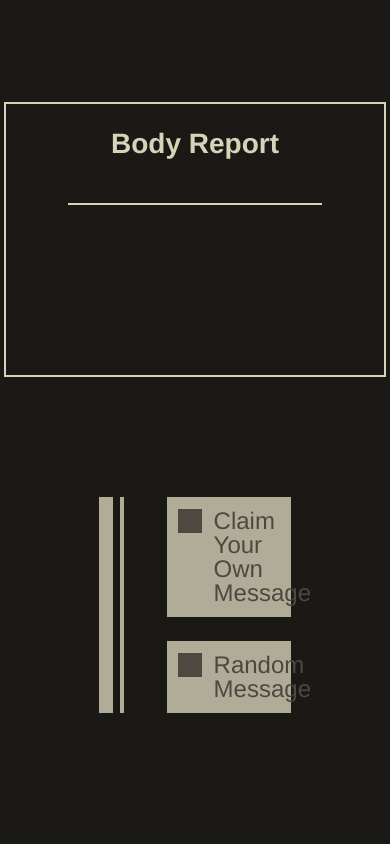
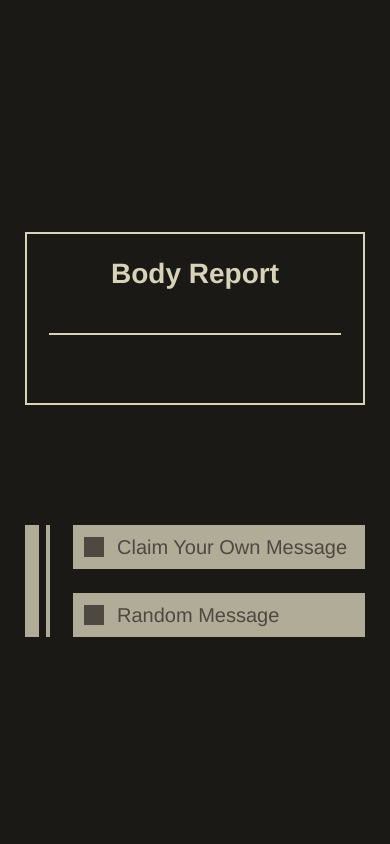
Before and after one commit to johnnoel/reliquary, a Symfony app: template templates/body-report.html.twig in a window 390 px wide. Run offline with Twig, Linux system fonts and the light colour scheme; the template is opened without the code that fills it, so the values that code supplies are empty; style sheets or scripts are compiled from the project's sources; some libraries are stand-ins or nearby versions.

Commit message:
Homepage and body report mobile styles

```diff
--- a/frontend/scss/_bodyreport.scss
+++ b/frontend/scss/_bodyreport.scss
@@ -5,13 +5,24 @@
     display: flex;
     flex-direction: column;
     justify-content: center;
+    padding: 25px 25px 0;
+    box-sizing: border-box;
+
+    @include mq($from: desktop) {
+        padding: 0;
+    }
 
     &-container {
         border: 2px solid $beige2;
-        padding: 26px 62px 80px;
+        padding: 26px 22px 34px;
         text-align: center;
-        width: 65vw;
         margin: 0 auto 120px;
+        box-sizing: border-box;
+
+        @include mq($from: desktop) {
+            width: 65%;
+            padding: 26px 62px 80px;
+        }
     }
 
     &-title {
@@ -22,10 +33,14 @@
 
     &-username {
         padding: 0 0 21px;
-        margin: 0 0 90px;
+        margin: 0 0 34px;
         line-height: 1;
         font-size: 18px;
         border-bottom: 2px solid $beige2;
+
+        @include mq($from: desktop) {
+            margin: 0 0 90px;
+        }
 
         a {
             color: $beige2;
@@ -41,6 +56,8 @@
 
     &-message {
         font-size: 22px;
+        margin: 0;
+        line-height: 1.35;
     }
 
     .btn {
@@ -48,9 +65,12 @@
     }
 
     .btnlist {
-        width: 32%;
         margin: 0 auto;
         border-left-color: $beige3;
+
+        @include mq($from: desktop) {
+            width: 32%;
+        }
 
         &:before {
             background: $beige3;
--- a/frontend/scss/_button.scss
+++ b/frontend/scss/_button.scss
@@ -5,22 +5,32 @@
     border: none;
     background: $beige4;
     color: $brown1; // should be $brown2 as currently doesn't even pass WCAG AA
-    padding: 12px 11px 12px 47px;
+    padding: 10px 12px 10px 44px;
     position: relative;
     cursor: pointer;
     text-align: left;
-    font-size: 24px;
-    line-height: 1;
+    font-size: 20px;
+    line-height: 1.2;
     text-decoration: none;
     transition: background-color 0.2s ease, color 0.2s ease;
+
+    @include mq($from: desktop) {
+        padding: 12px 11px 12px 47px;
+        font-size: 24px;
+    }
 
     i {
         position: absolute;
         top: 12px;
         left: 11px;
-        width: 24px;
-        height: 24px;
+        width: 20px;
+        height: 20px;
         background: $brown1;
+
+        @include mq($from: desktop) {
+            width: 24px;
+            height: 24px;
+        }
     }
 
     & + & {
@@ -42,12 +52,16 @@
         }
 
         &:before {
-            left: -60px;
+            left: -40px;
             top: 50%;
             transform: translateY(-50%);
             width: 40px;
             height: 30px;
             background: url(../img/select.png) no-repeat 0 0;
+
+            @include mq($from: desktop) {
+                left: -60px;
+            }
         }
 
         &:after {
@@ -63,8 +77,13 @@
 
 .btnlist {
     border-left: 14px solid $beige4;
-    padding-left: 54px;
+    padding-left: 34px;
     position: relative;
+    margin: 0 0 35px;
+
+    @include mq($from: desktop) {
+        padding-left: 54px;
+    }
 
     &:before {
         content: '';
--- a/frontend/scss/_home.scss
+++ b/frontend/scss/_home.scss
@@ -7,7 +7,14 @@
     nav {
         order: 2;
         flex-grow: 1;
-        width: 50%;
+
+        @include mq($from: tablet) {
+            width: 75%;
+        }
+
+        @include mq($from: desktop) {
+            width: 50%;
+        }
     }
 
     .info {
--- a/frontend/scss/_info.scss
+++ b/frontend/scss/_info.scss
@@ -1,12 +1,17 @@
 .info {
     box-sizing: border-box;
-    padding: 25px 0 25px 45px;
+    padding: 15px 35px 15px 35px;
     position: relative;
     background: $beige2;
     box-shadow: 3px 3px 0 0 #A9A48B;
     border-left: 13px solid $brown1;
-    line-height: 1;
-    font-size: 24px;
+    line-height: 1.25;
+    font-size: 18px;
+
+    @include mq($from: desktop) {
+        padding: 25px 45px 25px 45px;
+        font-size: 24px;
+    }
 
     &:before {
         content: '';
--- a/frontend/scss/app.scss
+++ b/frontend/scss/app.scss
@@ -1,4 +1,8 @@
-@import '~normalize.css/normalize.css';
+$mq-breakpoints: (
+    mobile: 320px,
+    tablet: 740px,
+    desktop: 980px,
+);
 
 $red: #9C5448;
 $brown1: #4D4941; // borders, active button background
@@ -7,6 +11,9 @@ $beige1: #C2BFA5; // page background
 $beige2: #D6D3B9; // modal background, brighter than beige1
 $beige3: #B0AC97; // body report button background
 $beige4: #A9A48B; // button background
+
+@import '~normalize.css/normalize.css';
+@import '~sass-mq/_mq.scss';
 
 @import 'home'; // homepage styles
 @import 'bodyreport'; // body report page styles
@@ -23,11 +30,15 @@ body {
     font-style: normal;
     background: $beige1 url(../img/grid.png) repeat 0 0;
     color: $brown2;
+    padding: 15px 0 25px 0;
     min-height: 100%;
-    padding: 35px 0 65px 0;
     box-sizing: border-box;
     display: flex;
     flex-direction: column;
+
+    @include mq($from: desktop) {
+        padding: 35px 0 65px 0;
+    }
 
     &.wf-active {
         font-weight: 600;
@@ -48,19 +59,28 @@ a {
 .container {
     border-top: 2px solid $brown1;
     border-bottom: 2px solid $brown1;
-    padding: 55px 65px 25px 60px;
+    padding: 45px 25px 25px 20px;
     position: relative;
     flex-grow: 1;
     display: flex;
     flex-direction: column;
 
+    @include mq($from: desktop) {
+        padding: 55px 65px 25px 60px;
+    }
+
     &:before, &:after {
         content: '';
         position: absolute;
-        left: 60px;
+        left: 20px;
         height: 35px;
-        width: calc(100% - 120px);
+        width: calc(100% - 60px);
         background: url(../img/divider.png) repeat-x -60px 0;
+
+        @include mq($from: desktop) {
+            left: 60px;
+            width: calc(100% - 120px);
+        }
     }
 
     &:before {
@@ -75,9 +95,13 @@ a {
 // text shadow title
 .shadowtitle {
     text-transform: uppercase;
-    line-height: 1;
-    font-size: 64px;
+    line-height: 1.2;
+    font-size: 42px;
     color: #434137;
     text-shadow: 8px 8px 0 #8f8d78;
-    margin: 0;
+    margin: 0 0 35px;
+
+    @include mq($from: desktop) {
+        font-size: 64px;
+    }
 }
--- a/package.json
+++ b/package.json
@@ -35,6 +35,7 @@
         "classnames": "^2.3.1",
         "lodash": "^4.17.21",
         "normalize.css": "^8.0.1",
-        "preact": "^10.5.13"
+        "preact": "^10.5.13",
+        "sass-mq": "^5.0.1"
     }
 }
--- a/templates/base.html.twig
+++ b/templates/base.html.twig
@@ -10,7 +10,7 @@
         <meta property="og:url" content="{{ app.request.uri }}">
         <meta property="og:title" content="Reliquary Message System">
         <meta property="og:description" content="Inspired by the NieR Automata Reliquary System, choose a message to leave for others">
-        <meta property="og:image" content="">
+        <meta property="og:image" content="{{ absolute_url(asset('img/opengraph-default.png')) }}">
     {% endblock %}
 
     <title>{% block title %}{% endblock %}{% if block('title') is not empty %} : {% endif %}Reliquary Message System</title>
```
Also changed, not shown: package-lock.json, public/img/opengraph-default.png (added), 1 other file.
